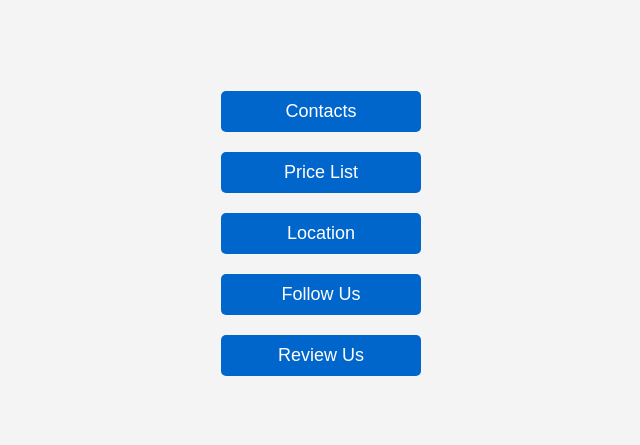
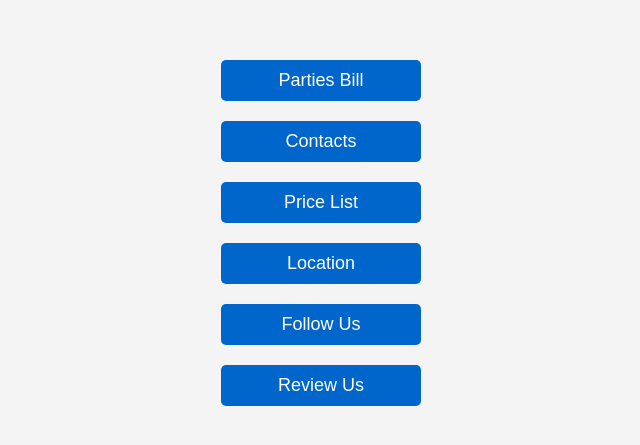
Before and after one commit to sameerenterprises/customer, a plain HTML site: page index.html in a window 1280 px wide. Shown: the part 167-612 px from the top of the page, without its empty margins (319-959 px from the left). Drawn offline with Linux system fonts and the light colour scheme.

Commit message:
Update index.html

```diff
--- a/index.html
+++ b/index.html
@@ -137,6 +137,11 @@
 </head>
 <body>
     <div id="welcome" class="container">
+        <!-- Bill Fetch button -->
+        <a href="bill.html">
+            <button class="button">Parties Bill</button>
+        </a>
+
         <button class="button" onclick="showContent('contacts')">Contacts</button>
 
         <!-- New Price List button -->
```
